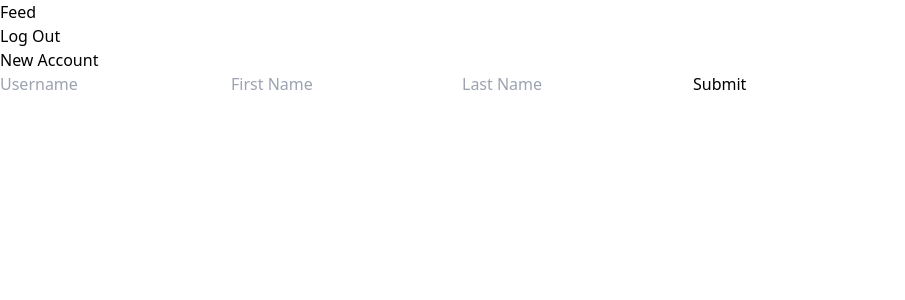
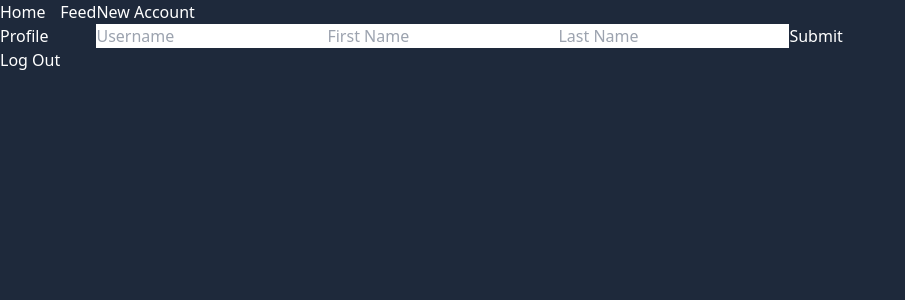
Before and after one commit to jim9112/jimmer, a Next.js app: page / in a window 1280 px wide. Shown: the top 300 px of the page, without its empty margins (0-905 px from the left). Built offline with nearby package versions, Linux system fonts and the light colour scheme; no server answers; the database is empty; sample sign-in values are in the browser's storage.

Commit message:
work on home page

```diff
--- /dev/null
+++ b/components/HomeMenu.tsx
@@ -0,0 +1,34 @@
+import { signOut } from 'firebase/auth';
+import { auth } from '../firebaseIndex';
+
+const HomeMenu = () => {
+  // log out user
+  const logOut = () => {
+    signOut(auth)
+      .then(() => {
+        // Sign-out successful.
+      })
+      .catch((error) => {
+        // An error happened.
+        console.log(error);
+      });
+  };
+
+  return (
+    <div>
+      <nav>
+        <ul className='flex flex-col'>
+          <li>Home</li>
+          <li>Profile</li>
+          <li>
+            <button type='button' onClick={logOut}>
+              Log Out
+            </button>
+          </li>
+        </ul>
+      </nav>
+    </div>
+  );
+};
+
+export default HomeMenu;
--- a/components/NewAccount.tsx
+++ b/components/NewAccount.tsx
@@ -8,15 +8,17 @@
 
 const NewAccount = ({ uid }: IProps) => {
   const [updateForm, formData] = useUpdateForm();
-  console.log(uid);
+
+  // Write user info to the database
   const buildUserProfile = async () => {
     await setDoc(doc(db, 'users', uid), {
       userName: formData.username,
       firstName: formData.firstName,
       lastName: formData.lastName,
     });
-    console.log(formData.username);
   };
+
+  // handle the form submit
   const handleSubmit = (e: React.FormEvent) => {
     e.preventDefault();
     buildUserProfile();
--- a/pages/index.tsx
+++ b/pages/index.tsx
@@ -1,16 +1,18 @@
+import { useState } from 'react';
 import type { NextPage } from 'next';
 import Head from 'next/head';
-import { onAuthStateChanged, signOut } from 'firebase/auth';
+// Firebase Imports
+import { onAuthStateChanged } from 'firebase/auth';
 import { auth, db } from '../firebaseIndex';
 import { useRouter } from 'next/router';
 import { collection, doc, setDoc, getDoc } from 'firebase/firestore';
+// Component Imports
 import NewAccount from '../components/NewAccount';
-import { useState } from 'react';
+import HomeMenu from '../components/HomeMenu';
 
 const Home: NextPage = () => {
   const [showAccount, setShowAcount] = useState(false);
   const [currentUid, setCurrentUid] = useState('');
-  const usersRef = collection(db, 'users');
 
   // check if user profile exists
   const getUserData = async (uid: string) => {
@@ -31,26 +33,13 @@
       // user is signed in
       const uid = user.uid;
       setCurrentUid(user.uid);
-      // console.log(currentUid);
       getUserData(uid);
-      // ...
     } else {
       // User is signed out
       router.push('/login');
     }
   });
 
-  // log out user
-  const logOut = () => {
-    signOut(auth)
-      .then(() => {
-        // Sign-out successful.
-      })
-      .catch((error) => {
-        // An error happened.
-        console.log(error);
-      });
-  };
   return (
     <div>
       <Head>
@@ -59,11 +48,11 @@
         <link rel='icon' href='/favicon.ico' />
       </Head>
 
-      <main>
-        <h1>Feed</h1>
-        <button type='button' onClick={logOut}>
-          Log Out
-        </button>
+      <main className='bg-slate-800 text-white min-h-screen flex'>
+        <HomeMenu />
+        <div>
+          <h1>Feed</h1>
+        </div>
         {showAccount && <NewAccount uid={currentUid} />}
       </main>
     </div>
```
